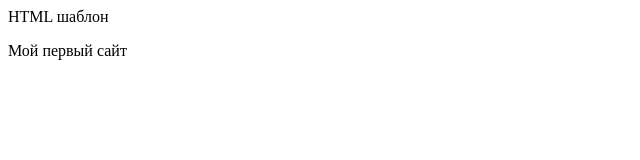
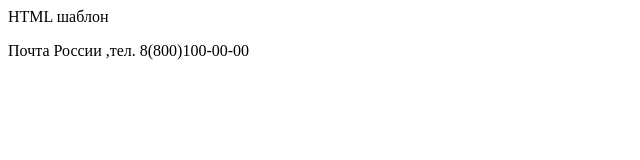
Before and after one commit to Lika4567/Lizard-New-project, a plain HTML site: page index.html in a window 1280 px wide. Shown: the whole page, without its empty margins (0-640 px from the left). Drawn offline with Linux system fonts and the light colour scheme.

Commit message:
Update and rename index.html.html to index.html

```diff
--- a/index.html.html
+++ b/index.html
@@ -1,15 +1,11 @@
 HTML шаблон
 <!DOCTYPE html>
 <html>
-
 <head>
      <meta charset="utf-8">
      <title>Мой первый сайт</title>
-
 </head>
-
 <body>
-     <p>Мой первый сайт</p>
+<p> Почта России ,тел. 8(800)100-00-00 </p>
 </body>
-
 </html>
```
